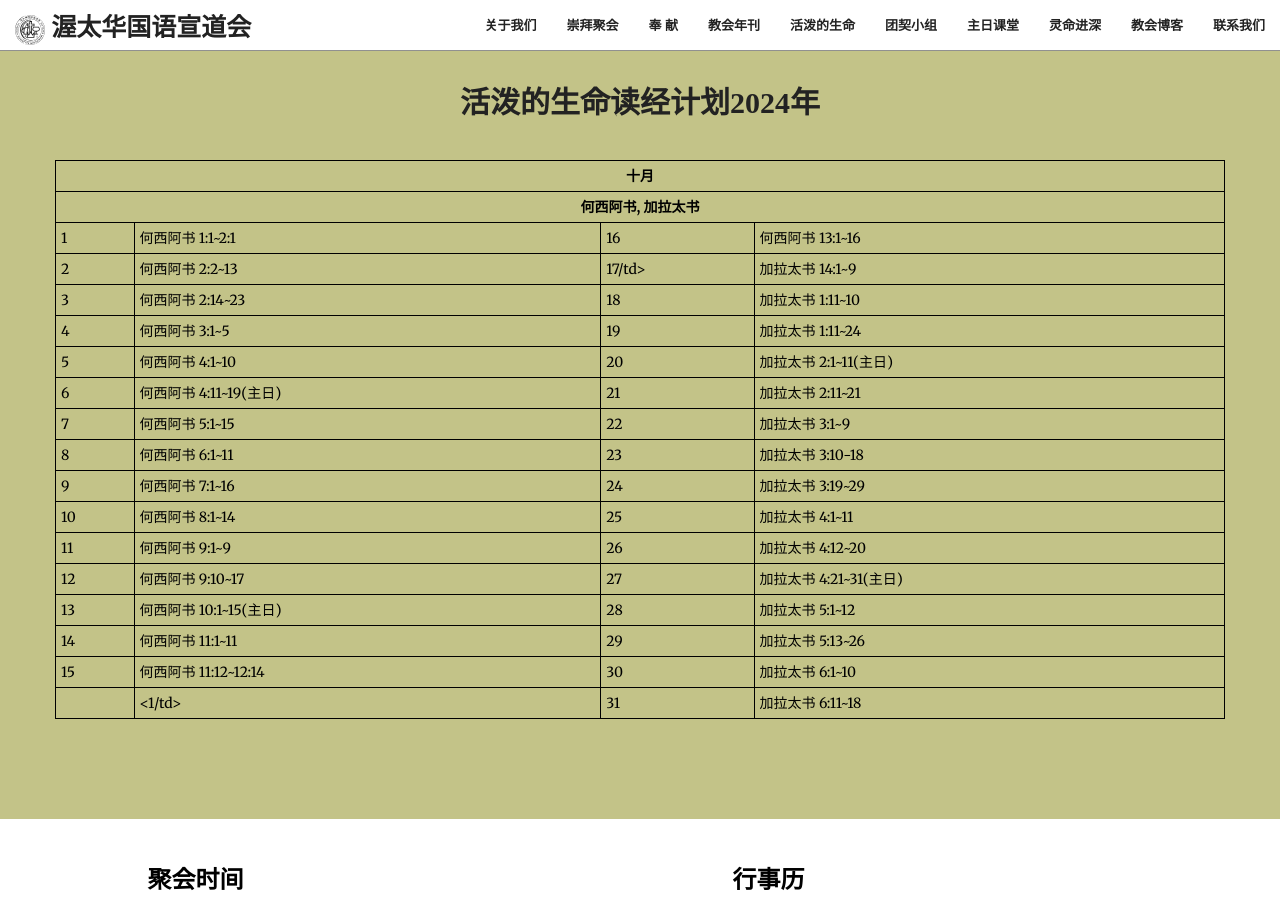
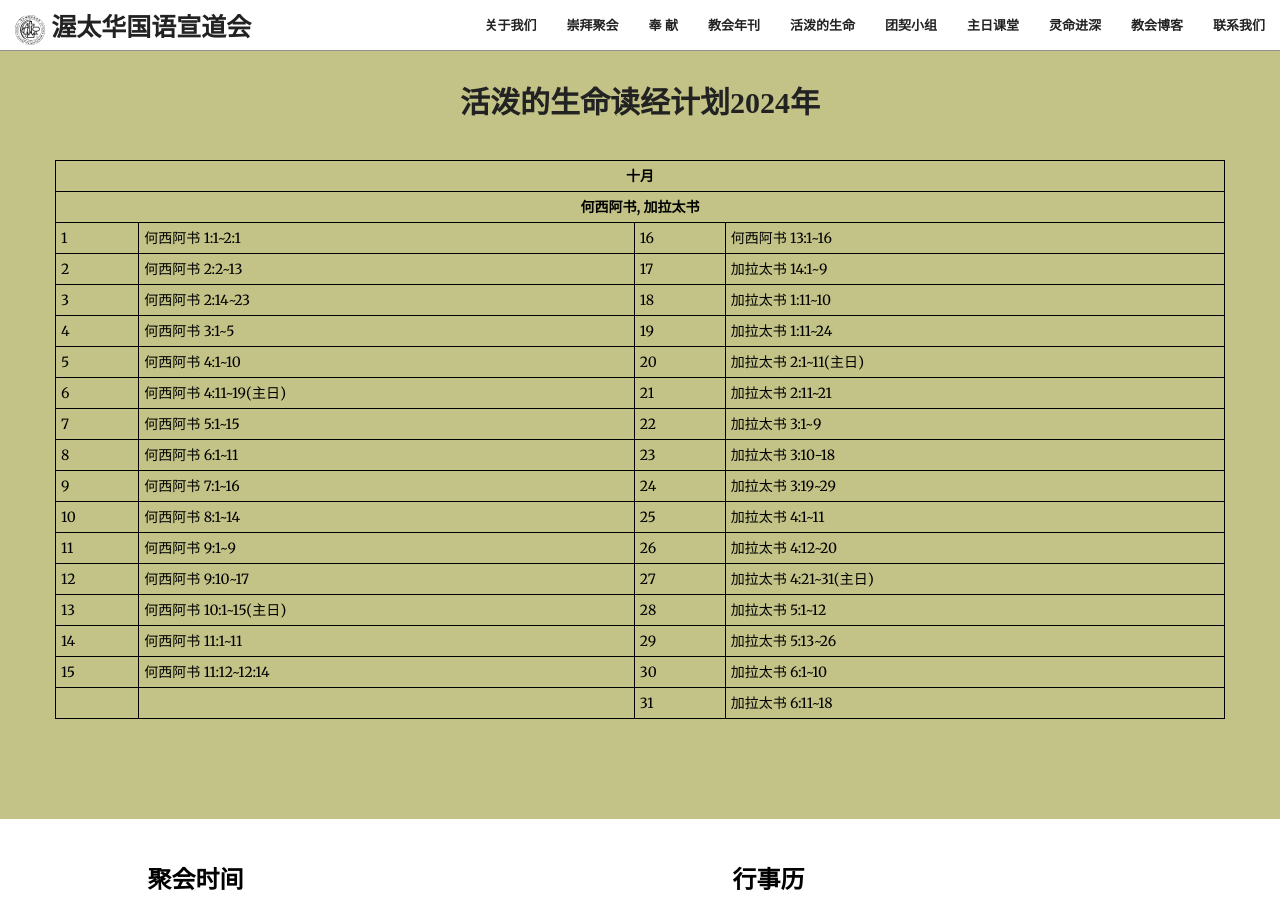
Before and after one commit to JonasYow/ottawaomac, a Jekyll site: the page built from index.html, in a window 1280 px wide and 900 px high, scrolled down 2656 px. Built offline with Jekyll 4.4.1, drawn with Linux system fonts in a browser that asks for light colours; some web fonts are replaced.

Commit message:
Update Oct2024 content_1
minor error fix

```diff
--- a/_includes/dailylivingwater.html
+++ b/_includes/dailylivingwater.html
@@ -24,7 +24,7 @@
             <tr>
                 <td>2</td>
                 <td>何西阿书 2:2~13</td>
-                <td>17/td>
+                <td>17</td>
                 <td>加拉太书 14:1~9</td>
             </tr>
 
@@ -120,7 +120,7 @@
             </tr>
             <tr>
                 <td></td>
-                <td><1/td>
+                <td></td>
                 <td>31</td>
                 <td>加拉太书 6:11~18</td>
             </tr>
```
